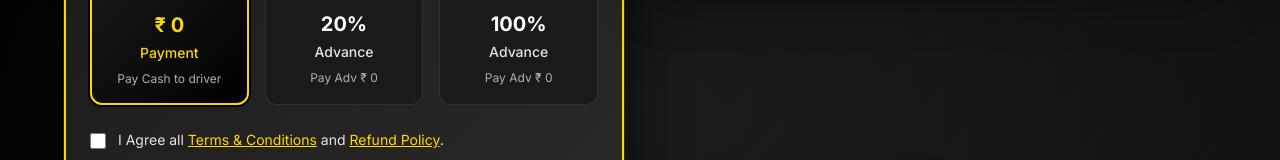
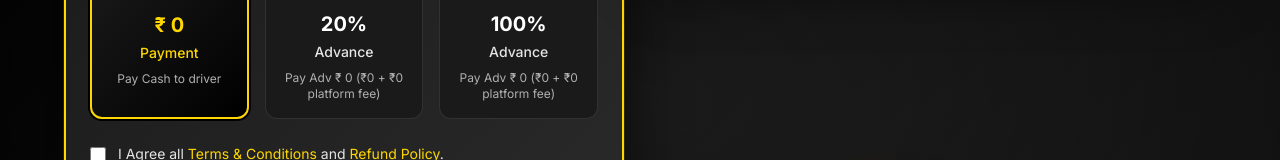
Before and after one commit to MAyankprine20001/Penta_Cabs_frontend, a Next.js app: page /cab-booking in a window 1280 px wide. Shown: the part 390-550 px from the top of the page. Built offline with nearby package versions, Linux system fonts and the light colour scheme; no server answers; a web font is replaced by a local one.

Commit message:
APPLY CHANGES

```diff
--- a/src/app/cab-booking/page.tsx
+++ b/src/app/cab-booking/page.tsx
@@ -242,6 +242,14 @@ const CabBookingContent = () => {
     const totalFare = parseInt(bookingData.selectedCabPrice || "0");
     const twentyPercent = Math.round(totalFare * 0.2);
 
+    // Calculate platform fee (2% of advance amount)
+    const platformFee20 = Math.round(twentyPercent * 0.02);
+    const platformFee100 = Math.round(totalFare * 0.02);
+
+    // Total amount including platform fee
+    const total20Percent = twentyPercent + platformFee20;
+    const total100Percent = totalFare + platformFee100;
+
     return [
       {
         id: "0",
@@ -249,20 +257,26 @@ const CabBookingContent = () => {
         subtitle: "Payment",
         description: "Pay Cash to driver",
         amount: 0,
+        platformFee: 0,
+        baseAmount: 0,
       },
       {
         id: "20",
         title: "20%",
         subtitle: "Advance",
-        description: `Pay Adv ₹ ${twentyPercent.toLocaleString()}`,
-        amount: twentyPercent,
+        description: `Pay Adv ₹ ${total20Percent.toLocaleString()} (₹${twentyPercent.toLocaleString()} + ₹${platformFee20} platform fee)`,
+        amount: total20Percent,
+        platformFee: platformFee20,
+        baseAmount: twentyPercent,
       },
       {
         id: "100",
         title: "100%",
         subtitle: "Advance",
-        description: `Pay Adv ₹ ${totalFare.toLocaleString()}`,
-        amount: totalFare,
+        description: `Pay Adv ₹ ${total100Percent.toLocaleString()} (₹${totalFare.toLocaleString()} + ₹${platformFee100} platform fee)`,
+        amount: total100Percent,
+        platformFee: platformFee100,
+        baseAmount: totalFare,
       },
     ];
   };
```
